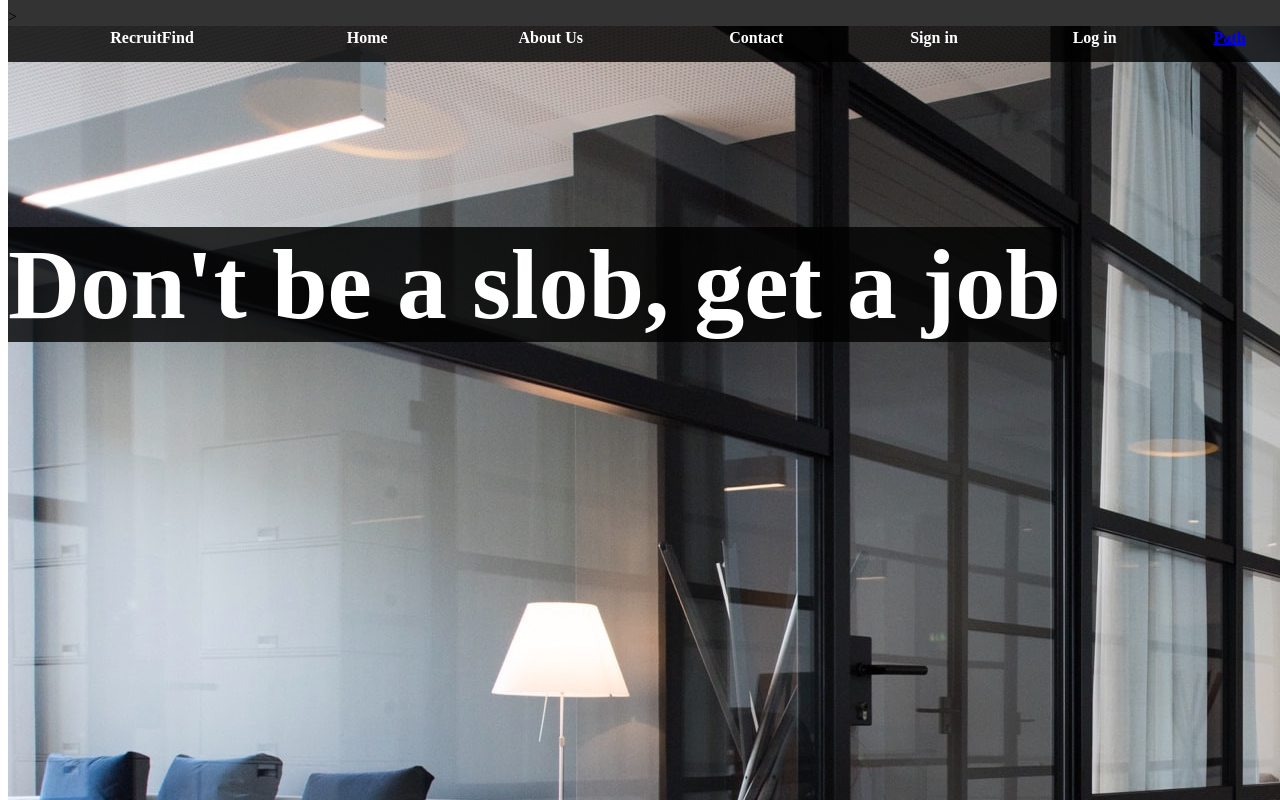
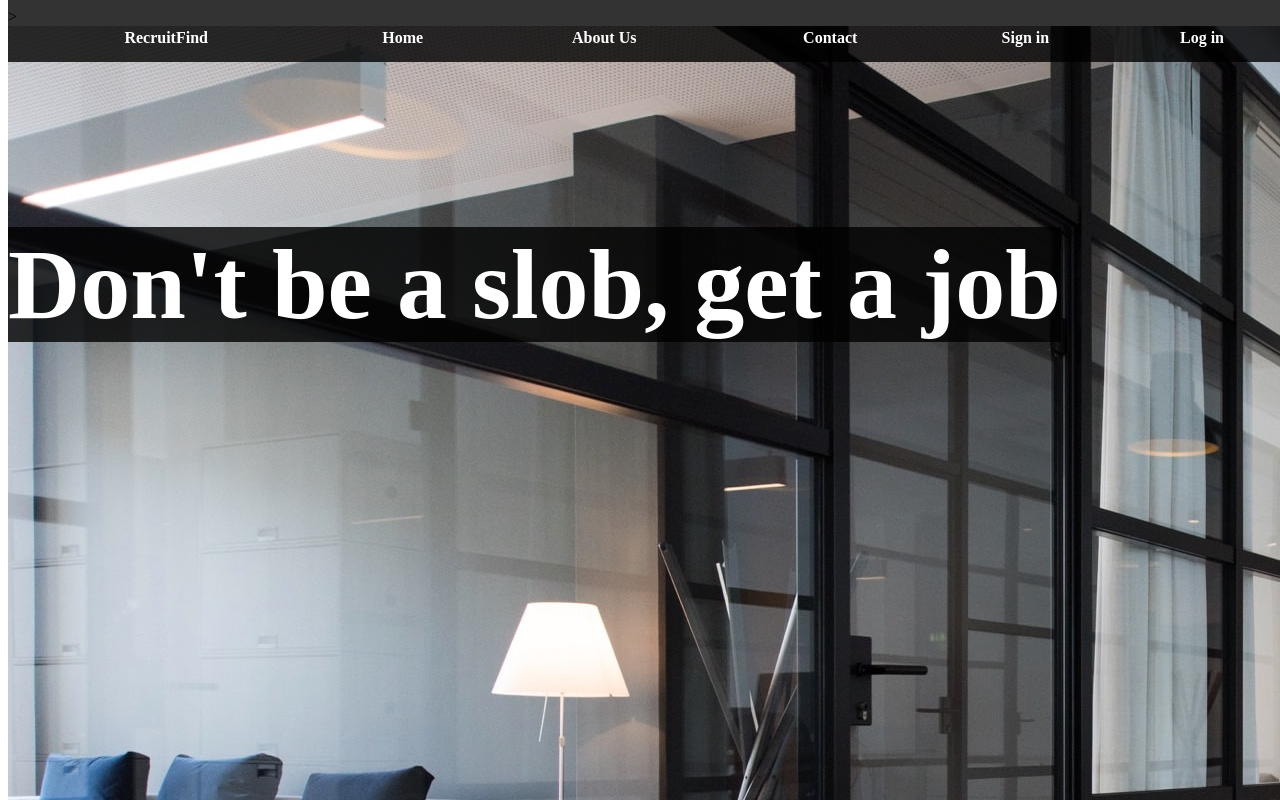
Before and after one commit to Wilfred0zz/RecruitFind.work, a React (Create React App) app in the folder FrontEnd/: page / in a window 1280 px wide. Shown: the top 800 px of the page. Built offline with nearby package versions, Linux system fonts and the light colour scheme.

Commit message:
Removed test component for react-router-dom link import

```diff
--- a/FrontEnd/src/App.js
+++ b/FrontEnd/src/App.js
@@ -1,12 +1,10 @@
 import React from 'react';
 import {Route, Switch} from 'react-router-dom';
-import NewPaths from './components/Test Stuff/newpaths';
 import './App.css';
 
 import MainPage from './components/main_page/MainPage';
 
 function App() {
-  const Routing = () => <NewPaths/>
   const MainPageComponent = () => <MainPage/>
 
   return (
@@ -16,7 +14,6 @@ function App() {
       {/* Listing all routes that will be used in our application */}
       <Switch>
         <Route exact path="/" render={MainPageComponent}/>
-        <Route exact path="/newpaths" render={Routing}/>
       </Switch>
 
 
--- a/FrontEnd/src/components/Test Stuff/newpaths.jsx
+++ /dev/null
@@ -1,13 +0,0 @@
-import React , { Component }from 'react';
-
-class Paths extends Component {
-    render(){
-        return (
-        <div>Paths
-
-        </div>
-
-        )
-    }
-};
-export default Paths;
--- a/FrontEnd/src/components/main_page/Toolbar.jsx
+++ b/FrontEnd/src/components/main_page/Toolbar.jsx
@@ -1,5 +1,5 @@
 import React, { Component } from 'react';
-// renaming of Link import so no confluct with link import from react-router-dom
+// renaming of Link import so no conflict with Link import from react-router-dom
 import { Link as ScrollLink } from "react-scroll";
 import { Link } from "react-router-dom";
 
@@ -32,7 +32,6 @@ class Toolbar extends Component {
           <th>Contact</th>
           <th>Sign in</th>
           <th>Log in</th>
-          <th><Link to = "/newpaths" >Path</Link></th>
       </table>
     </div>
     )
```
